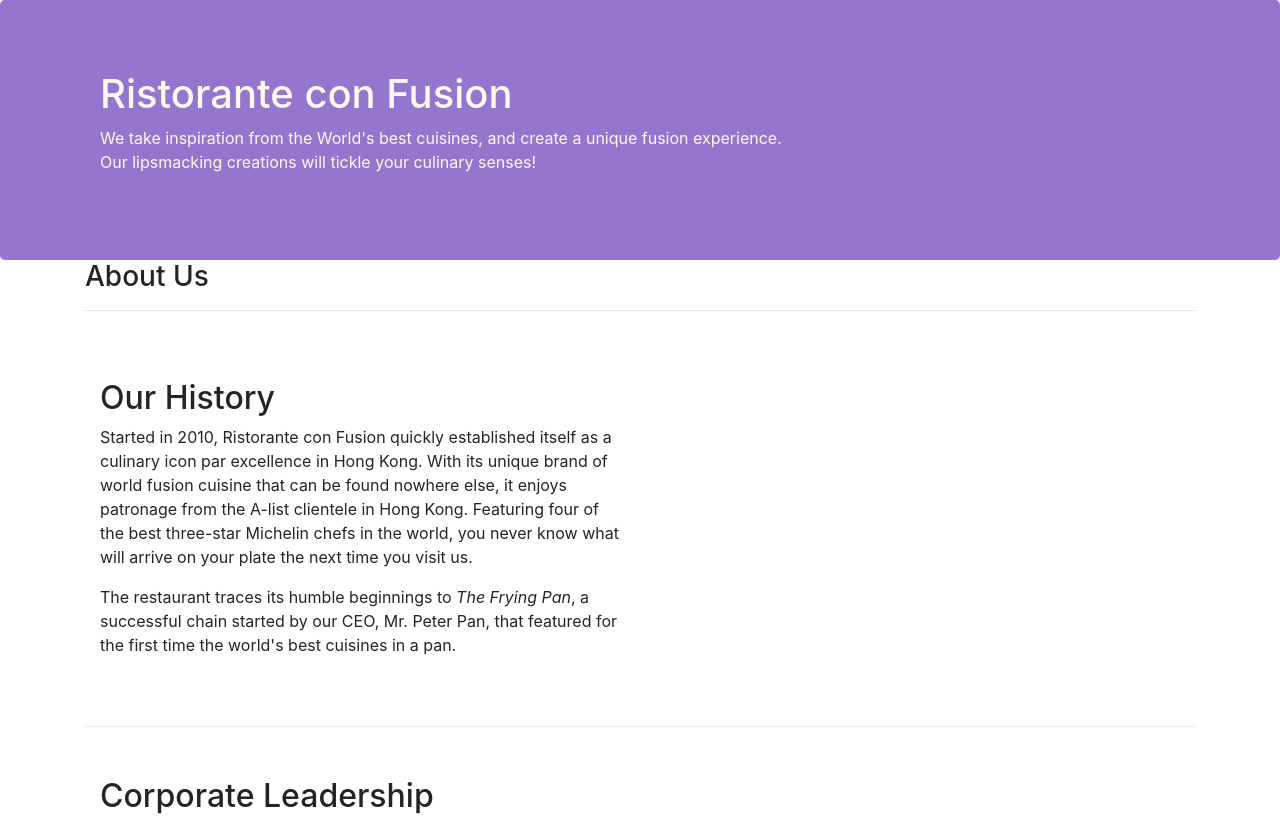
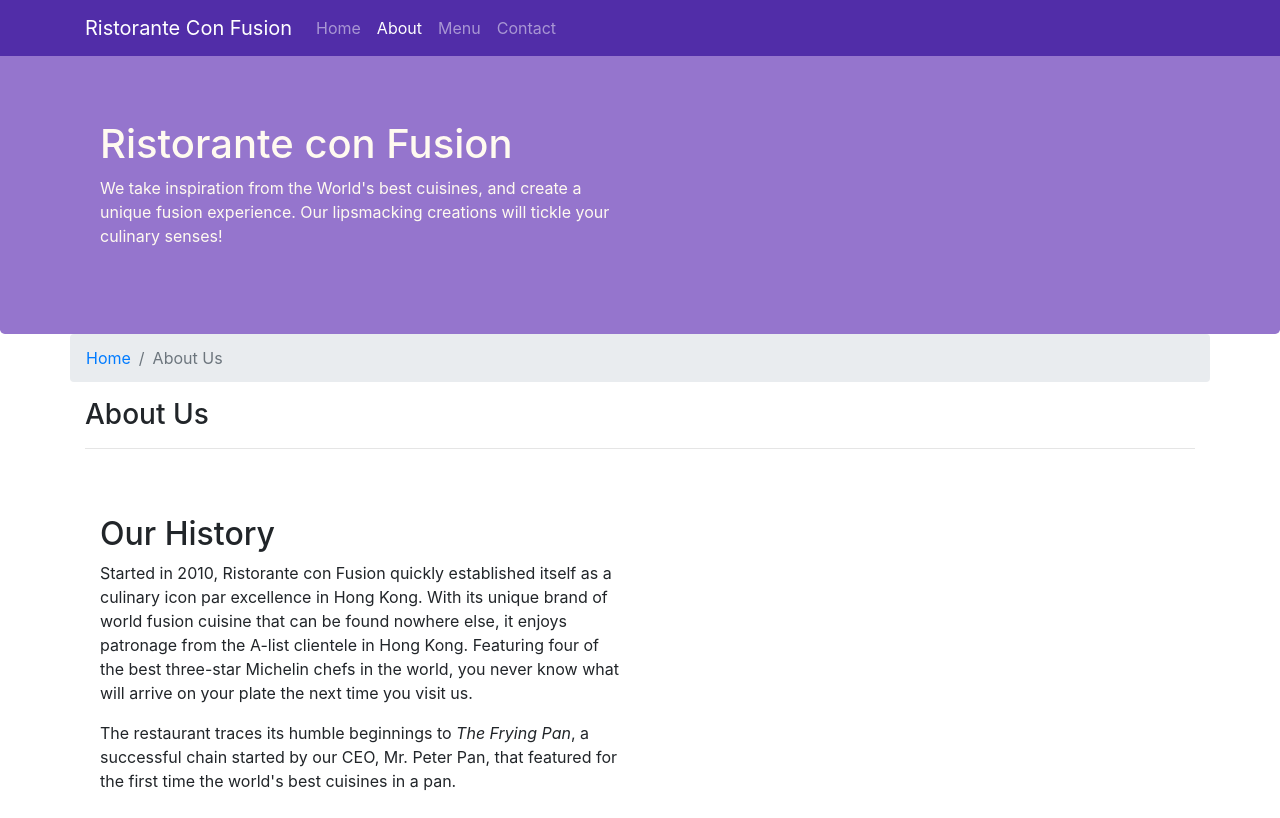
Before and after one commit to tmcdhqtri/FER201m, a website: page aboutus.html in a window 1280 px wide. Shown: the top 818 px of the page. Drawn offline with nearby package versions, Linux system fonts and the light colour scheme.

Commit message:
Navbar and Breadcrumbs

```diff
--- a/aboutus.html
+++ b/aboutus.html
@@ -15,11 +15,28 @@
 </head>
 
 <body>
+    <nav class="navbar navbar-dark navbar-expand-sm fixed-top">
+        <div class="container">
+            <button class="navbar-toggler" type="button" data-toggle="collapse" data-target="#Navbar">
+                <span class="navbar-toggler-icon"></span>
+            </button>
+
+            <a class="navbar-brand" href="./index.html">Ristorante Con Fusion</a>
+            <div class="collapse navbar-collapse" id="Navbar">
+                <ul class="navbar-nav mr-auto">
+                    <li class="nav-item"><a class="nav-link" href="./index.html">Home</a></li>
+                    <li class="nav-item active"><a class="nav-link" href="./aboutus.html">About</a></li>
+                    <li class="nav-item"><a class="nav-link" href="#">Menu</a></li>
+                    <li class="nav-item"><a class="nav-link" href="#">Contact</a></li>
+                </ul>
+            </div>
+        </div>
+    </nav>
 
     <header class="jumbotron">
         <div class="container">
             <div class="row row-header">
-                <div class="col-12 col-sm-8">
+                <div class="col-12 col-sm-6">
                     <h1>Ristorante con Fusion</h1>
                     <p>We take inspiration from the World's best cuisines, and create a unique fusion experience. Our
                         lipsmacking creations will tickle your culinary senses!</p>
@@ -31,15 +48,19 @@
     </header>
 
     <div class="container">
-        <div>
-            <div>
+        <div class="row">
+            <ol class="col-12 breadcrumb">
+                <li class="breadcrumb-item"><a href="./index.html">Home</a></li>
+                <li class="breadcrumb-item active">About Us</li>
+            </ol>
+            <div class="col-12">
                 <h3>About Us</h3>
                 <hr>
             </div>
         </div>
 
-        <div class="row row-content align-items-center">
-            <div class="col-12 col-sm-4 order-sm-last col-md-6">
+        <div class="row row-content">
+            <div class="col-sm-6">
                 <h2>Our History</h2>
                 <p>Started in 2010, Ristorante con Fusion quickly established itself as a culinary icon par excellence
                     in Hong Kong. With its unique brand of world fusion cuisine that can be found nowhere else, it
@@ -55,8 +76,8 @@
 
 
         <div>
-            <div class="row row-content align-items-center">
-                <div class="col-12 col-sm-4 order-sm-last col-md-12">
+            <div class="row row-content">
+                <div class="col-12">
                 <h2>Corporate Leadership</h2>
                 <h3>Peter Pan <small>Chief Epicurious Officer</small></h3>
                 <p class="d-none d-sm-block">Our CEO, Peter, credits his hardworking East Asian immigrant parents who undertook the arduous
@@ -91,8 +112,8 @@
                 <div class="col-4 offset-1 col-sm-2">
                     <h5>Links</h5>
                     <ul class="list-unstyled">
-                        <li><a href="#">Home</a></li>
-                        <li><a href="#">About</a></li>
+                        <li><a href="./index.html">Home</a></li>
+                        <li><a href="./aboutus.html">About</a></li>
                         <li><a href="#">Menu</a></li>
                         <li><a href="#">Contact</a></li>
                     </ul>
--- a/css/style.css
+++ b/css/style.css
@@ -28,3 +28,12 @@ address {
     margin: 0px;
     color: #0f0f0f;
 }
+
+body {
+    padding: 50px 0px 0px 0px;
+    z-index: 0;
+}
+
+.navbar-dark {
+    background-color: #512DA8;
+}
--- a/package.json
+++ b/package.json
@@ -2,7 +2,7 @@
   "name": "confusion",
   "version": "1.0.0",
   "description": "This is a website for Ristorante Con Fusion",
-  "main": "aboutus.html",
+  "main": "index.html",
   "scripts": {
     "start": "npm run lite",
     "test": "echo \"Error: no test specified\" && exit 1",
@@ -15,6 +15,8 @@
   },
   "dependencies": {
     "bootstrap": "^4.0.0",
+    "bootstrap-social": "^5.1.1",
+    "font-awesome": "^4.7.0",
     "jquery": "^3.3.1",
     "popper.js": "^1.12.9"
   }
```
Also changed, not shown: index.html (+19 -2 lines), 1 other file.
